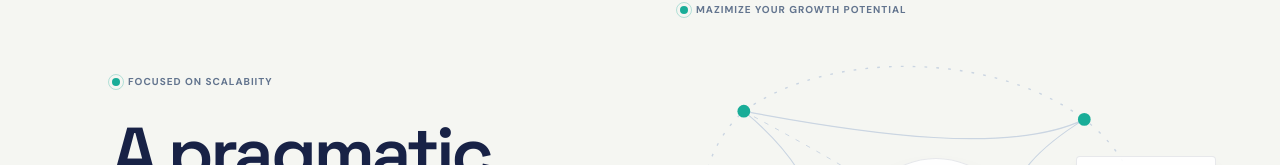
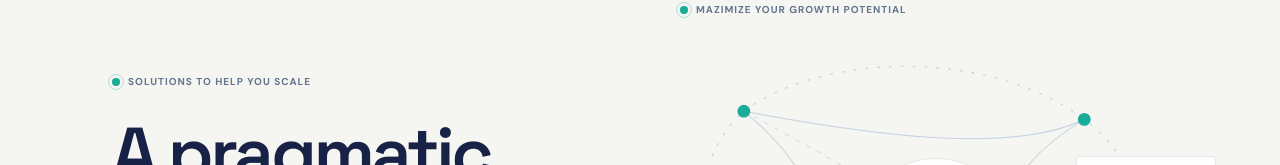
Before and after one commit to bakosbits/kitbaglabs, a React (Vite) app: page / in a window 1280 px wide. Shown: the part 193-358 px from the top of the page. Built offline with nearby package versions, Linux system fonts and the light colour scheme.

Commit message:
update: home pge content

```diff
--- a/src/pages/Home.tsx
+++ b/src/pages/Home.tsx
@@ -186,7 +186,7 @@ export default function Home() {
         <>
             <Section labelledBy="hero-title" className="relative grid overflow-hidden pt-14 pb-18 md:min-h-160 md:grid-cols-5 md:items-center md:pt-16 md:pb-24 lg:min-h-175 lg:grid-cols-2">
                 <div className="relative z-10 md:col-span-3 md:pt-6 lg:col-span-1 xl:pl-16">
-                    <div className="mb-6 flex items-center gap-2 text-2xs font-bold tracking-widest text-slate-500 uppercase md:mb-7"><PulseDot />FOCUSED ON SCALABIITY</div>
+                    <div className="mb-6 flex items-center gap-2 text-2xs font-bold tracking-widest text-slate-500 uppercase md:mb-7"><PulseDot />SOLUTIONS TO HELP YOU SCALE</div>
                     <h1 className={`${display} max-w-3xl text-5xl leading-none tracking-tighter sm:text-6xl lg:text-7xl 2xl:text-8xl`} id="hero-title">
                         A pragmatic<br /><span className="text-teal-dark">approach</span>
                     </h1>
```
